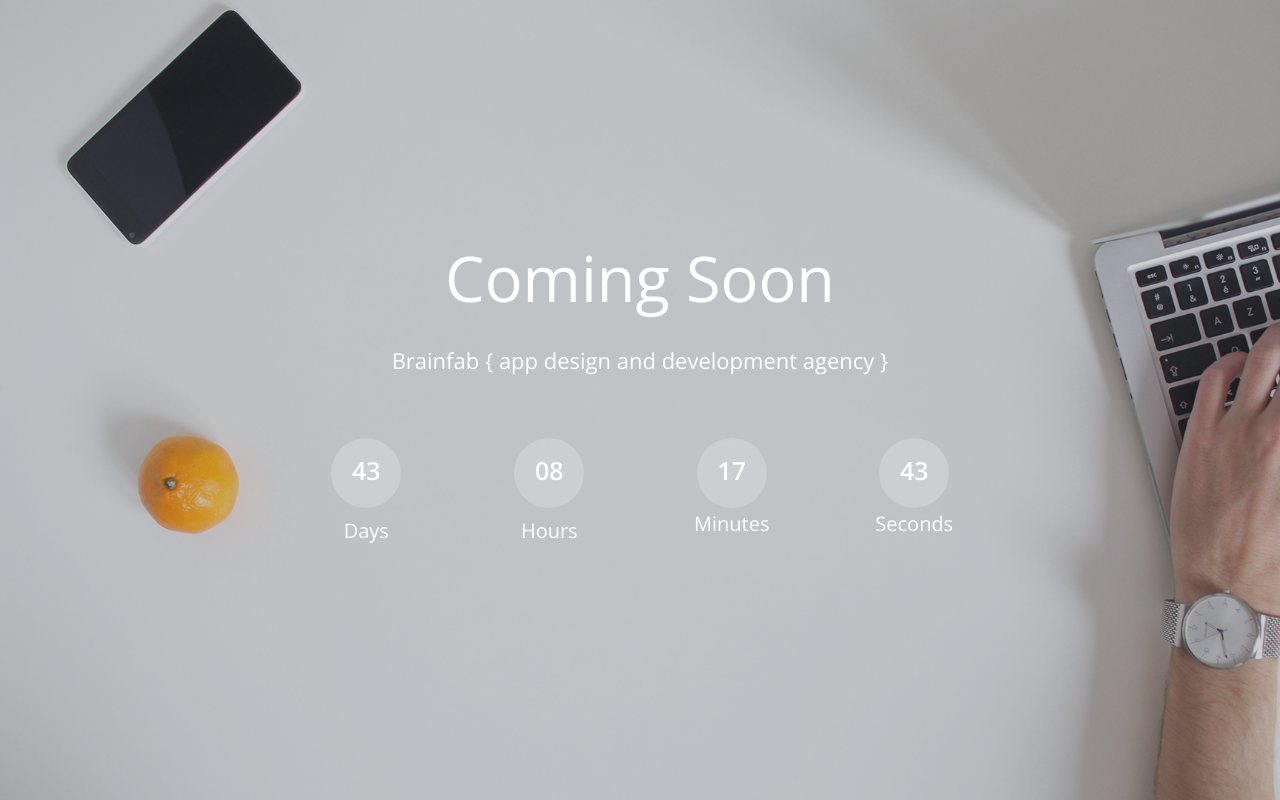
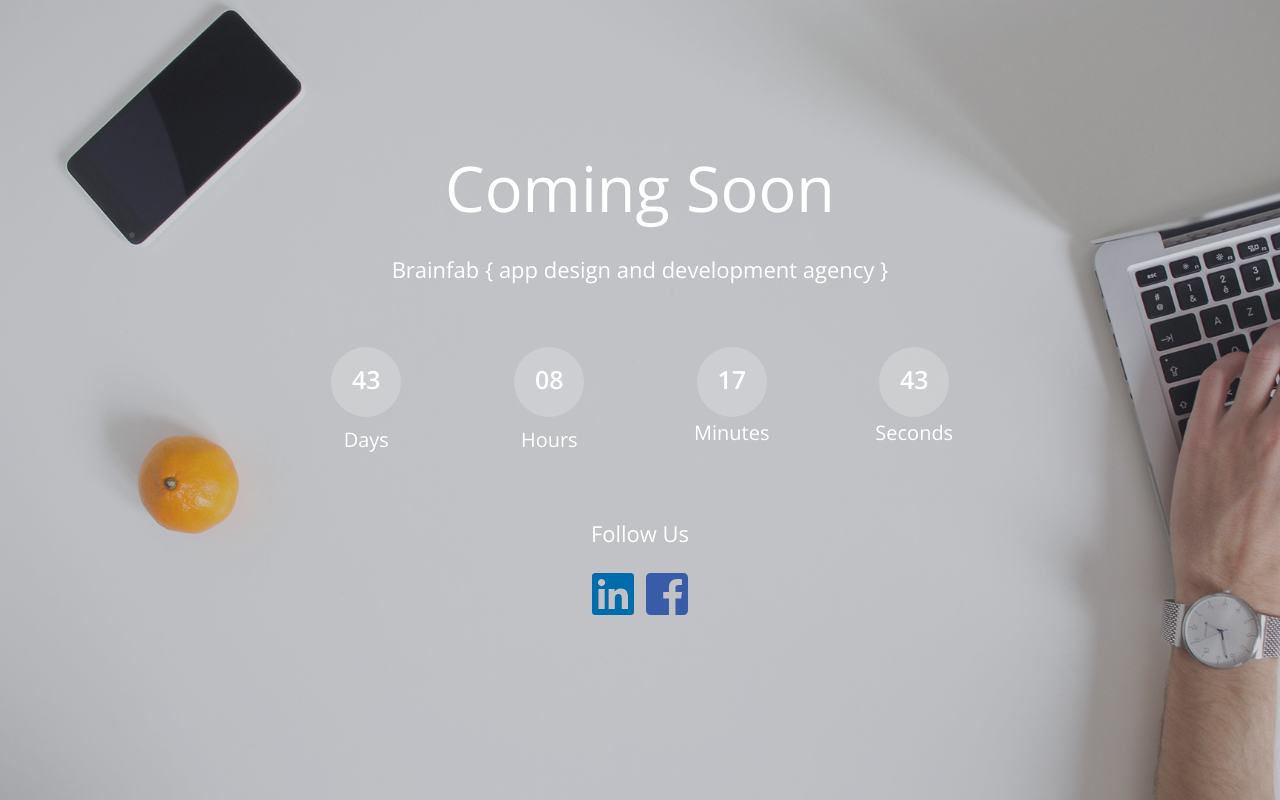
Before and after one commit to brainfab/brnfab.com, a plain HTML site: page index.html in a window 1280 px wide. Drawn offline with nearby package versions, Linux system fonts and the light colour scheme.

Commit message:
social networks

```diff
--- a/index.html
+++ b/index.html
@@ -69,6 +69,12 @@
                 <em class="g-font-style-normal g-font-size-20">Seconds</em>
             </div>
         </div>
+
+        <p class="g-font-size-22 g-mt-50 g-mb-5">Follow Us</p>
+        <p class="g-font-size-48">
+            <a style="color: #006CAC" href="https://www.linkedin.com/company/brainfab/" target="_blank"><i class="fab fa-linkedin"></i></a>
+            <a style="color: #395CA9;" href="https://www.facebook.com/brainfab/" target="_blank"><i class="fab fa-facebook-square"></i></a>
+        </p>
     </div>
 </main>
 
@@ -79,6 +85,7 @@
 <script src="https://unpkg.com/popper.js/dist/umd/popper.min.js"></script>
 <script src="https://unpkg.com/tooltip.js/dist/umd/tooltip.min.js"></script>
 <script src="assets/vendor/bootstrap/bootstrap.min.js"></script>
+<script defer src="https://use.fontawesome.com/releases/v5.0.6/js/all.js"></script>
 
 <!-- JS Implementing Plugins -->
 <script src="assets/vendor/appear.js"></script>
```
